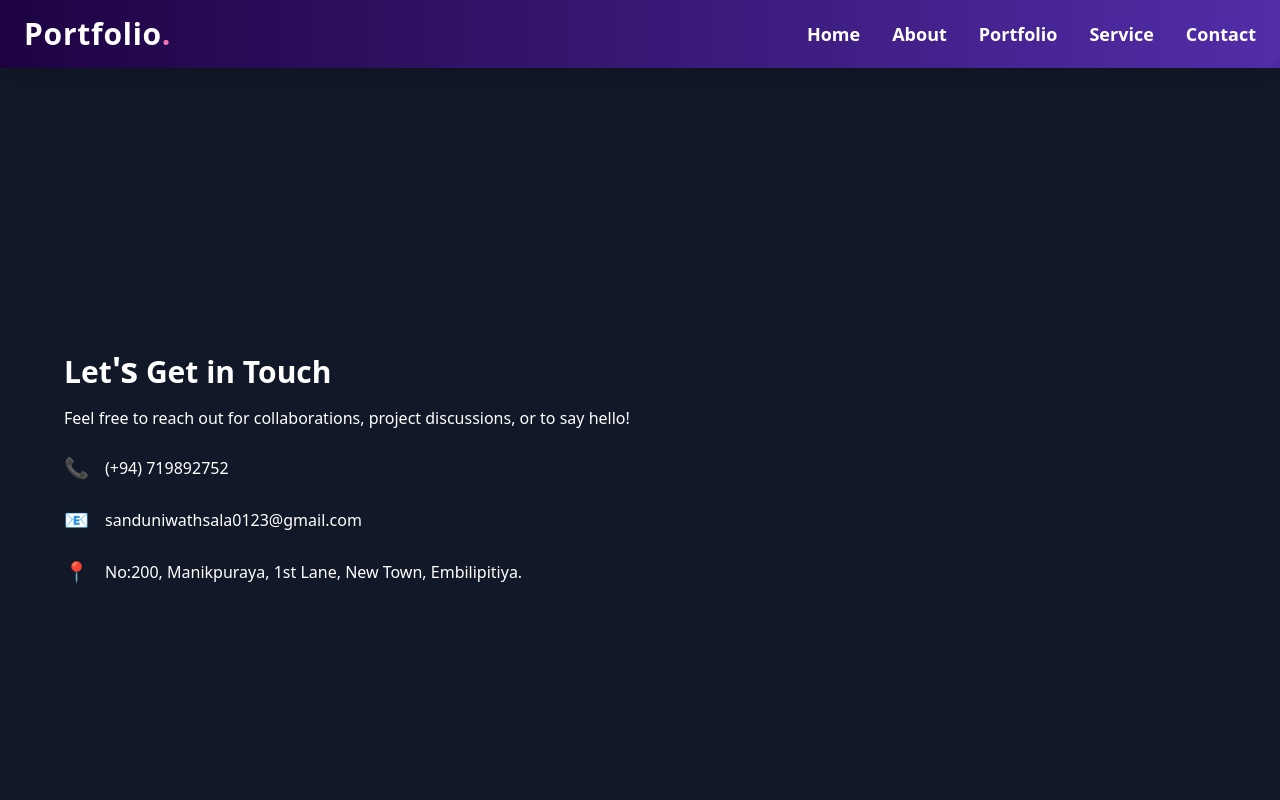
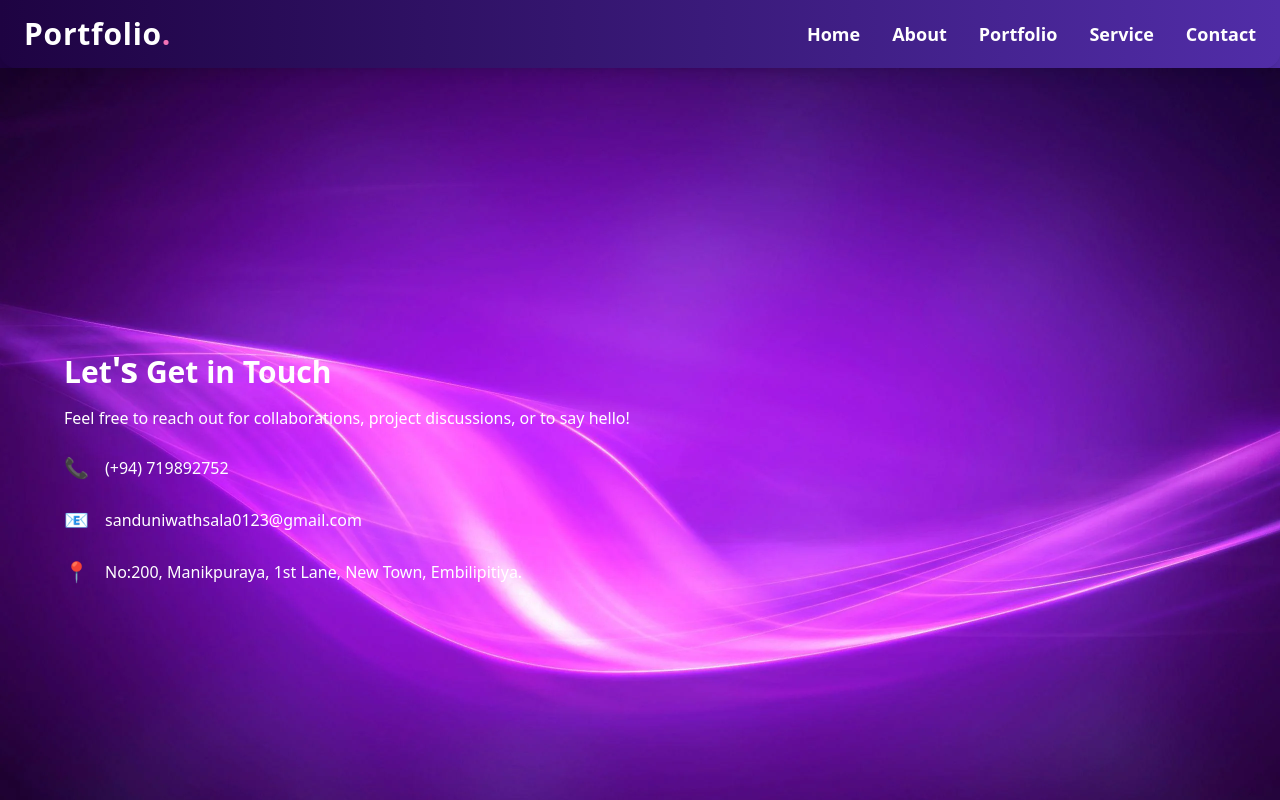
Before and after one commit to Sanduni4822/React-project-Individual, a React (Vite) app: page /contact in a window 1280 px wide. Shown: the top 800 px of the page. Built offline with nearby package versions, Linux system fonts and the light colour scheme.

Commit message:
Added a background image

```diff
--- a/src/pages/contactpage/Contactpage.jsx
+++ b/src/pages/contactpage/Contactpage.jsx
@@ -1,6 +1,11 @@
+import backgroundImage from "../../assets/Background.webp";
+
 const ContactPage = () => {
     return (
-        <div className="bg-gray-900 text-white min-h-screen flex items-center justify-center py-12 px-6 md:px-16">
+        <div
+            className="bg-gray-900 text-white min-h-screen flex items-center justify-center py-12 px-6 md:px-16"
+            style={{ backgroundImage: `url(${backgroundImage})`, backgroundSize: 'cover', backgroundPosition: 'center' }}
+        >
             <div className="max-w-6xl mx-auto w-full">
 
                 {/* Contact Info Section */}
```
